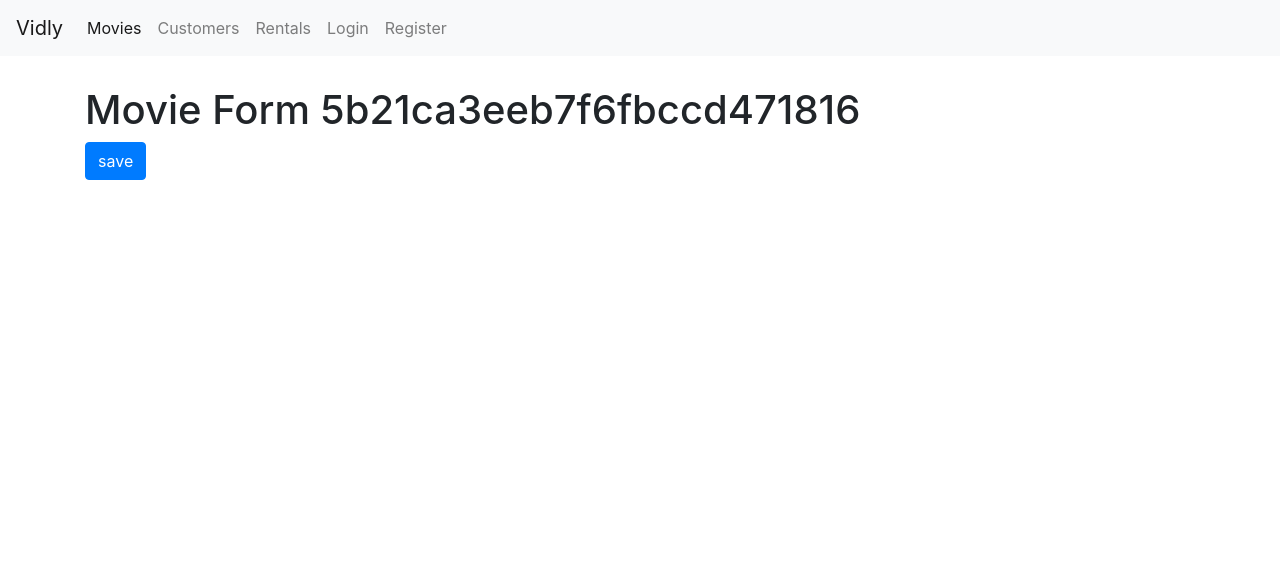
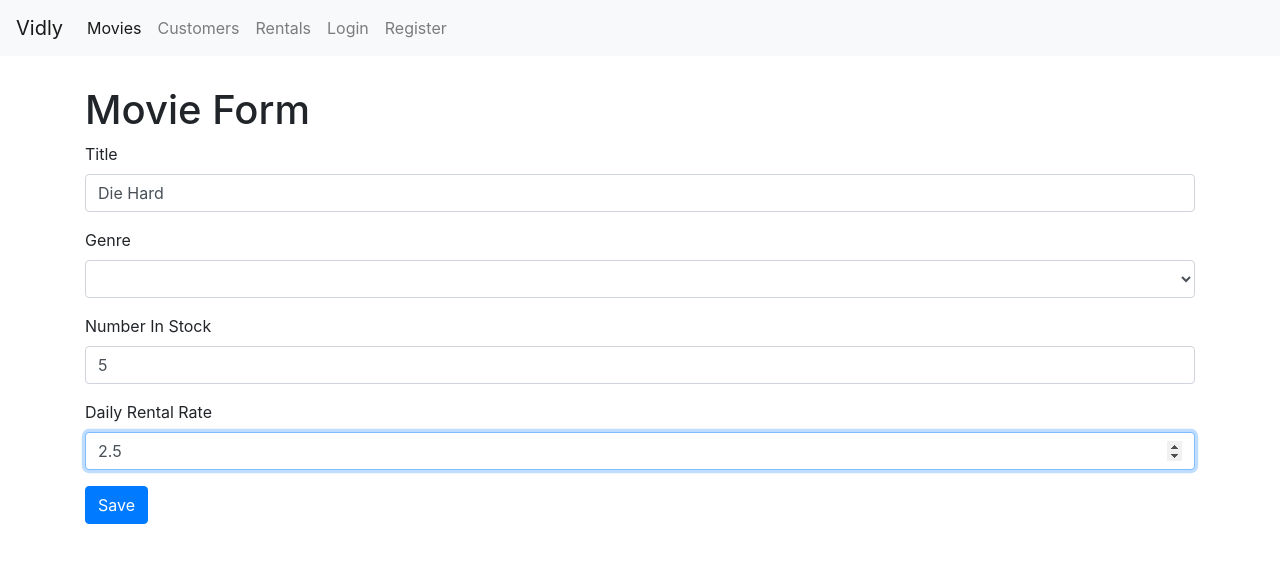
Before and after one commit to OloruntobiAwoderu/Vidly-frontend, a React (Create React App) app in the folder vidly/: page /movies/5b21ca3eeb7f6fbccd471816 in a window 1280 px wide. Shown: the top 562 px of the page. Built offline with nearby package versions, Linux system fonts and the light colour scheme.

Commit message:
Added movie form

```diff
--- a/vidly/src/App.js
+++ b/vidly/src/App.js
@@ -7,7 +7,7 @@
 import Navbar from "./components/navbar";
 import MovieForm from "./components/movieForm";
 import LoginForm from "./components/loginForm";
-import RegistrationForm from "./components/registrationForm";
+
 
 class App extends Component {
   render() {
@@ -22,7 +22,7 @@
             <Route path="/customers" component={Customers} />
             <Route path="/rentals" component={Rentals} />
             <Route path="/not-found" component={NotFound} />
-            <Route path="/register" component={RegistrationForm} />
+            <Route path="/register" component={MovieForm} />
             <Redirect from="/" exact to="/movies" />
             <Redirect to="/not-found" />
           </Switch>
--- a/vidly/src/components/common/form.jsx
+++ b/vidly/src/components/common/form.jsx
@@ -1,8 +1,7 @@
 import React, { Component } from "react";
 import joi from "joi-browser";
-import Input from './input'
-
-
+import Input from "./input";
+import Select from "./select";
 
 class Form extends Component {
   state = {
@@ -52,7 +51,7 @@
       </button>
     );
   }
-  renderInput(name, label, type='text') {
+  renderInput(name, label, type = "text") {
     const { data, errors } = this.state;
     return (
       <Input
@@ -65,6 +64,19 @@
       />
     );
   }
+  renderSelect(name, label, options) {
+    const { data, errors } = this.state;
+    return (
+      <Select
+        name={name}
+        vaue={data[name]}
+        label={label}
+        options={options}
+        onChange={this.handleChange}
+        error={errors[name]}
+      />
+    );
+  }
 }
 
 export default Form;
--- /dev/null
+++ b/vidly/src/components/common/select.jsx
@@ -0,0 +1,21 @@
+import React, { Component } from "react";
+
+
+const Select = ({ name, label, options, error, ...rest }) => {
+  return (
+    <div className="form-group">
+      <label htmlFor={name}>{label}</label>
+      <select name={name} id={name} {...rest} className="form-control">
+        <option value="" />
+        {options.map(option => (
+          <option value={option._id} key={option._id}>
+            {option.name}
+          </option>
+        ))}
+      </select>
+      {error && <div className="alert alert-danger">{error}</div>}
+    </div>
+  );
+};
+
+export default Select;
--- a/vidly/src/components/movieForm.jsx
+++ b/vidly/src/components/movieForm.jsx
@@ -1,12 +1,81 @@
 import React, { Component } from "react";
+import joi from "joi-browser";
+import Form from "./common/form";
+import { getGenres } from "../services/fakeGenreService";
+import { getMovie, saveMovie } from "../services/fakeMovieService";
+class MovieForm extends Form {
+  state = {
+    data: { title: "", genreId: "", numberInStock: "", dailyRentalRate: "" },
+    errors: {},
+    genres: []
+  };
 
-const MovieForm = ({ match, history}) => {
-  return (
-    <div>
-      <h1>Movie Form {match.params.id}</h1>
-      <button className="btn btn-primary" onClick={() => history.push('/movies')}>save</button>
-    </div>
-  );
-};
+  schema = {
+    _id: joi.string(),
+    title: joi
+      .string()
+      .required()
+      .label("Title"),
+    genreId: joi
+      .string()
+      .required()
+      .label("Genre"),
+    numberInStock: joi
+      .number()
+      .required()
+      .label("Number In Stock")
+      .min(0)
+      .max(100),
+    dailyRentalRate: joi
+      .number()
+      .required()
+      .min(0)
+      .max(10)
+      .label("Daily Rental Rate")
+  };
+
+ componentDidMount() {
+   const genres = getGenres();
+   this.setState({ genres });
+
+   const movieId = this.props.match.params.id;
+   if(movieId === 'new') return;
+
+   const movie = getMovie(movieId);
+   if(!movie) return this.props.history.replace('/not-found');
+
+   this.setState({ data: this.mapToViewModel(movie)})
+ }
+
+ mapToViewModel(movie) {
+   return {
+     _id: movie._id,
+     title: movie.title,
+     genreId: movie.genre._id,
+     numberInStock: movie.numberInStock,
+     dailyRentalRate: movie.dailyRentalRate
+
+   }
+ }
+ doSubmit = () => {
+   saveMovie(this.state.data);
+   this.props.history.push('/movies')
+ }
+
+  render() {
+    return (
+      <div>
+        <h1>Movie Form</h1>
+        <form onSubmit={this.handleSubmit}>
+          {this.renderInput("title", "Title")}
+          {this.renderSelect("genreId", "Genre", this.state.genres)}
+          {this.renderInput("numberInStock", "Number In Stock", "number")}
+          {this.renderInput("dailyRentalRate", "Daily Rental Rate", "number")}
+          {this.renderButton("Save")}
+        </form>
+      </div>
+    );
+  }
+}
 
 export default MovieForm;
--- a/vidly/src/components/movies.jsx
+++ b/vidly/src/components/movies.jsx
@@ -80,7 +80,7 @@
           />
         </div>
         <div className="col">
-          <Link to={this.state.movies._id === undefined ? `/movies/new` : `/movies/${this.state.movies._id}`}>
+          <Link to='/movies/new'>
             <button className="btn btn-primary lg">New Movie</button>
           </Link>
           <p>Showing {totalCount} movies in the database</p>
--- a/vidly/src/components/registrationForm.jsx
+++ /dev/null
@@ -1,43 +0,0 @@
-import React, { Component } from "react";
-import joi from "joi-browser";
-import Form from "./common/form";
-class RegistrationForm extends Form {
-  state = {
-    data: { username: "", password: "", name: "" },
-    errors: {}
-  };
-
-  schema = {
-    username: joi
-      .string()
-      .required()
-      .label("Username")
-      .email(),
-    password: joi
-      .string()
-      .required()
-      .label("Password")
-      .min(5),
-    name: joi.string().required()
-  };
-
-  doSubmit = () => {
-    console.log("submitted");
-  };
-
-  render() {
-    return (
-      <div>
-        <h1>Register</h1>
-        <form onSubmit={this.handleSubmit}>
-          {this.renderInput("username", "Username")}
-          {this.renderInput("password", "Password", "password")}
-          {this.renderInput("name", "Name")}
-          {this.renderButton("Register")}
-        </form>
-      </div>
-    );
-  }
-}
-
-export default RegistrationForm;
--- a/vidly/src/services/fakeMovieService.js
+++ b/vidly/src/services/fakeMovieService.js
@@ -77,13 +77,13 @@
 
 export function saveMovie(movie) {
   let movieInDb = movies.find(m => m._id === movie._id) || {};
-  movieInDb.name = movie.name;
+  movieInDb.title = movie.title;
   movieInDb.genre = genresAPI.genres.find(g => g._id === movie.genreId);
   movieInDb.numberInStock = movie.numberInStock;
   movieInDb.dailyRentalRate = movie.dailyRentalRate;
 
   if (!movieInDb._id) {
-    movieInDb._id = Date.now();
+    movieInDb._id = Date.now().toString();
     movies.push(movieInDb);
   }
 
```
